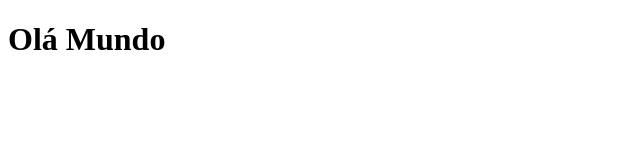
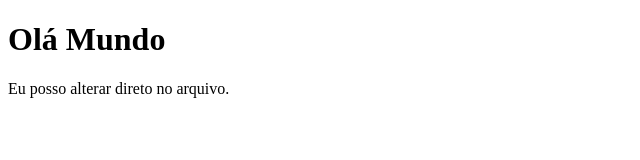
Before and after one commit to engsoft-ifal/primeira-atividade-de-teste-leofernandesmo, a plain HTML site: page index.html in a window 1280 px wide. Shown: the whole page, without its empty margins (0-640 px from the left). Drawn offline with Linux system fonts and the light colour scheme.

Commit message:
Update index.html

```diff
--- a/index.html
+++ b/index.html
@@ -7,5 +7,7 @@
 </head>
 <body>
     <h1>Olá Mundo</h1>
+    Eu posso alterar direto no arquivo.
+
 </body>
 </html>
```
